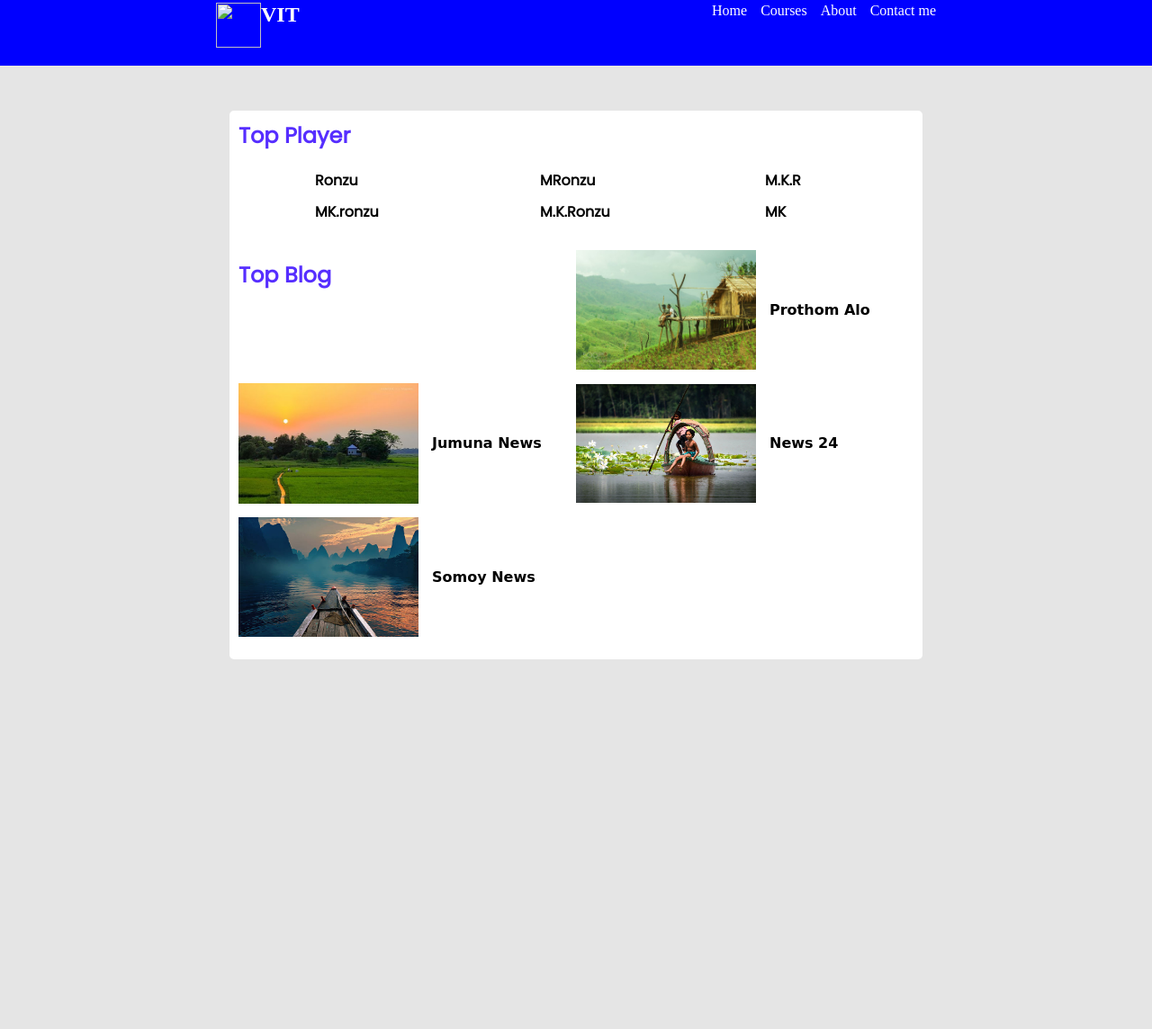
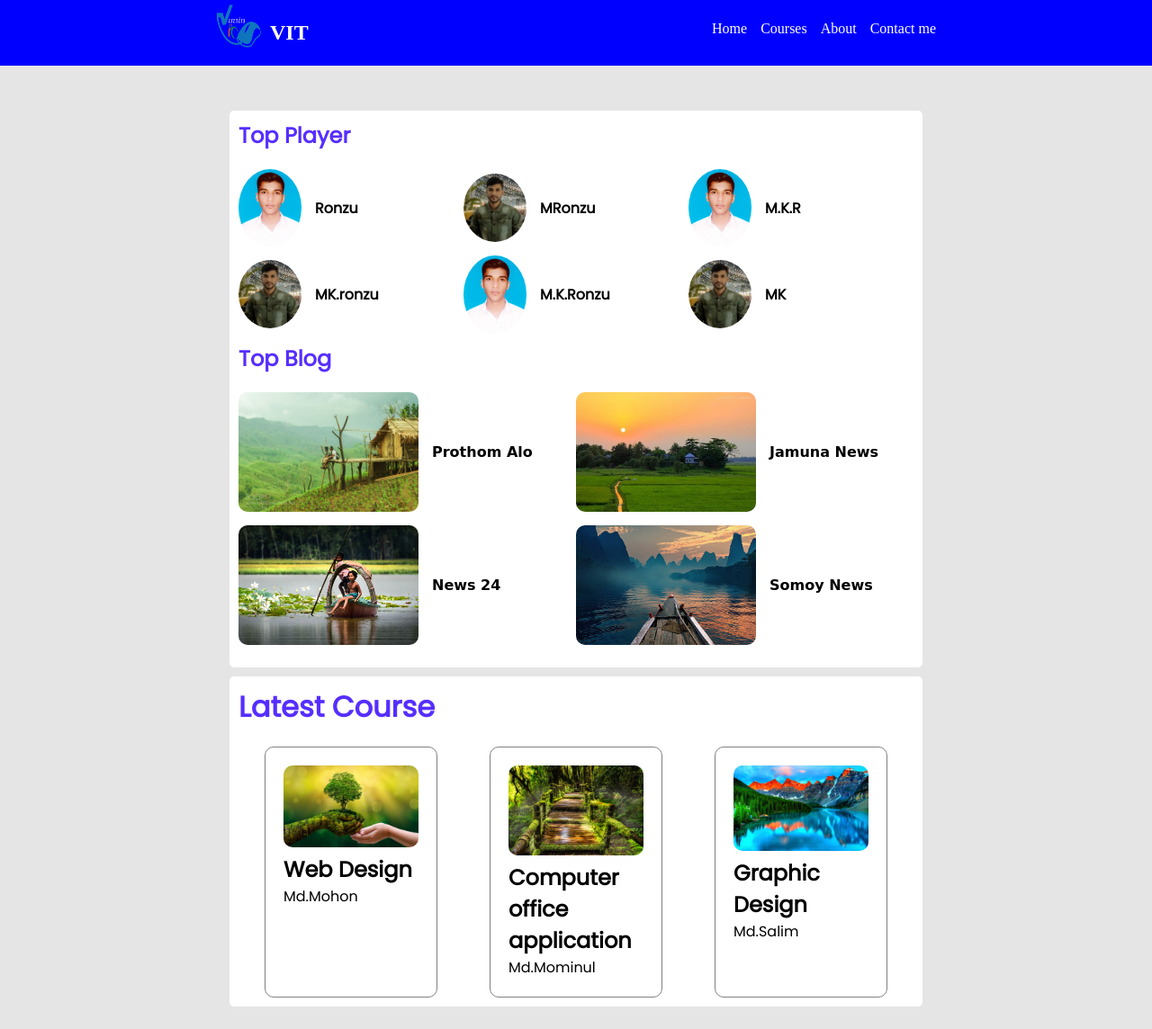
Before and after one commit to w3ronzu/Class-5, a plain HTML site: page Index.html in a window 1280 px wide. Shown: the part 7-1151 px from the top of the page at 90% size. Before the commit the page ends 800 px from the top, so only its background shows below. Drawn offline with Linux system fonts and the light colour scheme.

Commit message:
first commit

```diff
--- a/Index.html
+++ b/Index.html
@@ -17,7 +17,7 @@
     <header class="header">
         <div class="header-component">
             <div class="img">
-                <img src="vit.png" alt="">
+                <img src="img/vit.png" alt="">
                 <h2>VIT</h2>
             </div>
             <div class="nav-item">
@@ -38,39 +38,40 @@
                 <h2>Top Player</h2>
                 <div class="players">
                     <div class="player">
-                        <img src="kh.jpg" alt="">
+                        <img src="img/kh.jpg" alt="">
                         <p>Ronzu</p>
                     </div>
                     <div class="player">
-                        <img src="kh1.jpg" alt="">
+                        <img src="img/kh1.jpg" alt="">
                         <p>MRonzu</p>
                     </div>
                     <div class="player">
-                        <img src="kh.jpg" alt="">
+                        <img src="img/kh.jpg" alt="">
                         <p>M.K.R</p>
                     </div>
                     <div class="player">
-                        <img src="kh1.jpg" alt="">
+                        <img src="img/kh1.jpg" alt="">
                         <p>MK.ronzu</p>
                     </div>
                     <div class="player">
-                        <img src="kh.jpg" alt="">
+                        <img src="img/kh.jpg" alt="">
                         <p>M.K.Ronzu</p>
                     </div>
                     <div class="player">
-                        <img src="kh1.jpg" alt="">
+                        <img src="img/kh1.jpg" alt="">
                         <p>MK</p>
                     </div>
                 </div>
-                <div class="top-blog">
+                  <div>
                     <h2>Top Blog</h2>
+                    <div class="top-blog">
                     <div class="blog">
                         <img src="img/1.jpg" alt="">
                         <p>Prothom Alo</p>
                     </div>
                     <div class="blog">
                         <img src="img/2.jpg" alt="">
-                        <p>Jumuna News</p>
+                        <p>Jamuna News</p>
                     </div>
                     <div class="blog">
                         <img src="img/3.jpg" alt="">
@@ -79,10 +80,40 @@
                     <div class="blog">
                         <img src="img/4.jpg" alt="">
                         <p>Somoy News</p>
-                    </div>
+                     </div>
+                   </div>
                 </div>
             </div>
         </div>
+        <!-- latest Courses start -->
+        <div class="latest-courses">
+            <h1>Latest Course</h1>
+            <div class="courses">
+                <div class="card">
+                    <div class="course-img">
+                        <img src="img/lc1.jpg" alt="">
+                    </div>
+                    <h2>Web Design</h2>
+                    <p>Md.Mohon</p>
+                </div>
+                <div class="card">
+                    <div class="course-img">
+                        <img src="img/lc2.jpg" alt="">
+                    </div>
+                    <h2>Computer office application</h2>
+                    <p>Md.Mominul</p>
+                </div>
+                <div class="card">
+                    <div class="course-img">
+                        <img src="img/lc3.jpg" alt="">
+                    </div>
+                    <h2>Graphic Design</h2>
+                    <p>Md.Salim</p>
+                </div>
+            </div>
+        </div>
+
+        <!-- latest courses end -->
 
         <!-- main section end -->
     </main>
--- a/Style.css
+++ b/Style.css
@@ -19,6 +19,11 @@
 
 }
 
+.header-component h2{
+    margin-top: 20px;
+    margin-left: 10px;
+}
+
 .header-component div img {
     height: 50px;
     width: 50px;
@@ -32,6 +37,7 @@
 .nav-item ul{
     list-style: none;
     display: flex;
+    margin-top: 20px;
 }
 
 .nav-item ul li{
@@ -56,7 +62,7 @@
     background-color: white;
     margin-top: 50px;
     border-radius: 5px;
-}
+   }
 
 .top-p-b h2{
     color: #562eff;
@@ -96,6 +102,7 @@
 }
 .blog img{
     width: 200px;
+    border-radius: 10px;
 }
 .blog p{
     margin-left: 15px;
@@ -103,4 +110,37 @@
     font-family: 'Dancing Script', cursive;
 }
 
+.latest-courses{
+    width: 750px;
+    margin: auto;
+    padding: 10px;
+    font-family: 'Poppins', sans-serif;
+    background-color: white;
+    margin-top: 10px;
+    border-radius: 5px;
+    margin-bottom: 25px;
+}
+
+.latest-courses h1{
+    color: #562eff;
+}
+
+.course-img img{
+    width: 150px;
+    border-radius: 10px;
+}
+
+.card{
+    margin-top: 20px;
+    border: 1px solid gray;
+    width: 150px;
+    border-radius: 10px;
+    padding: 20px;
+}
+
+.courses{
+    display: flex;
+    justify-content: space-around;
+}
+
 /* main design end */
```
Also changed, not shown: img/lc1.jpg (added), img/lc2.jpg (added), img/lc3.jpg (added).
